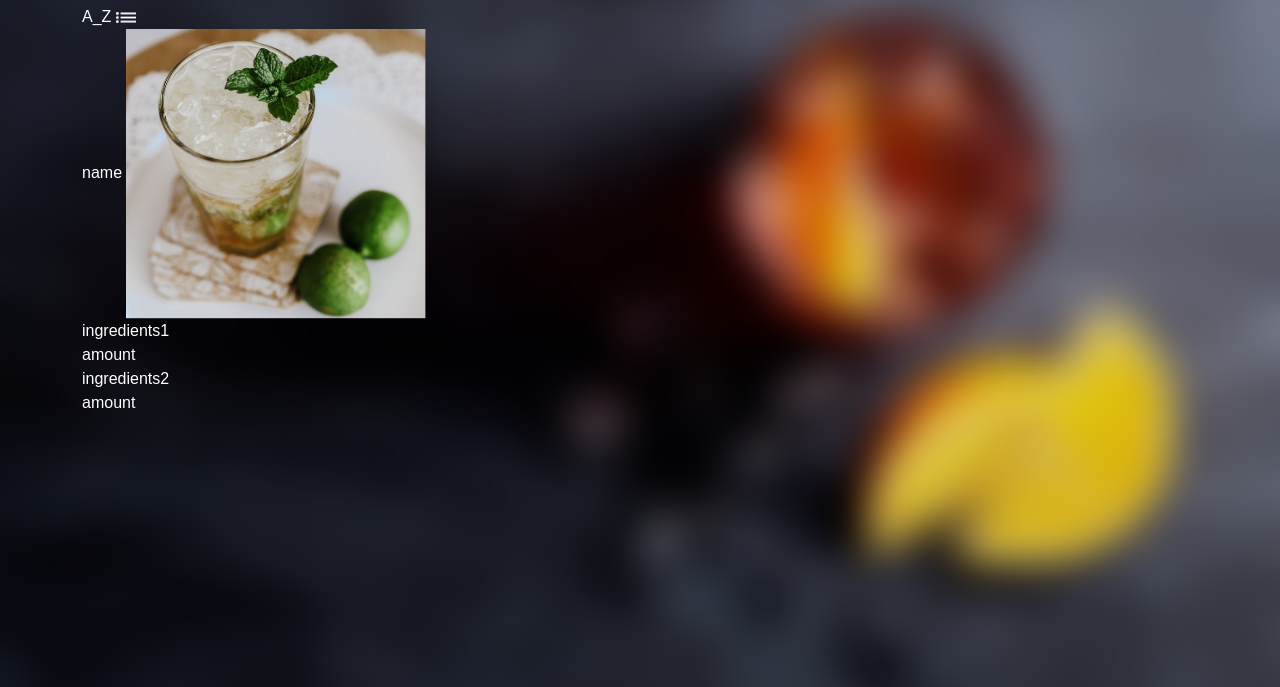
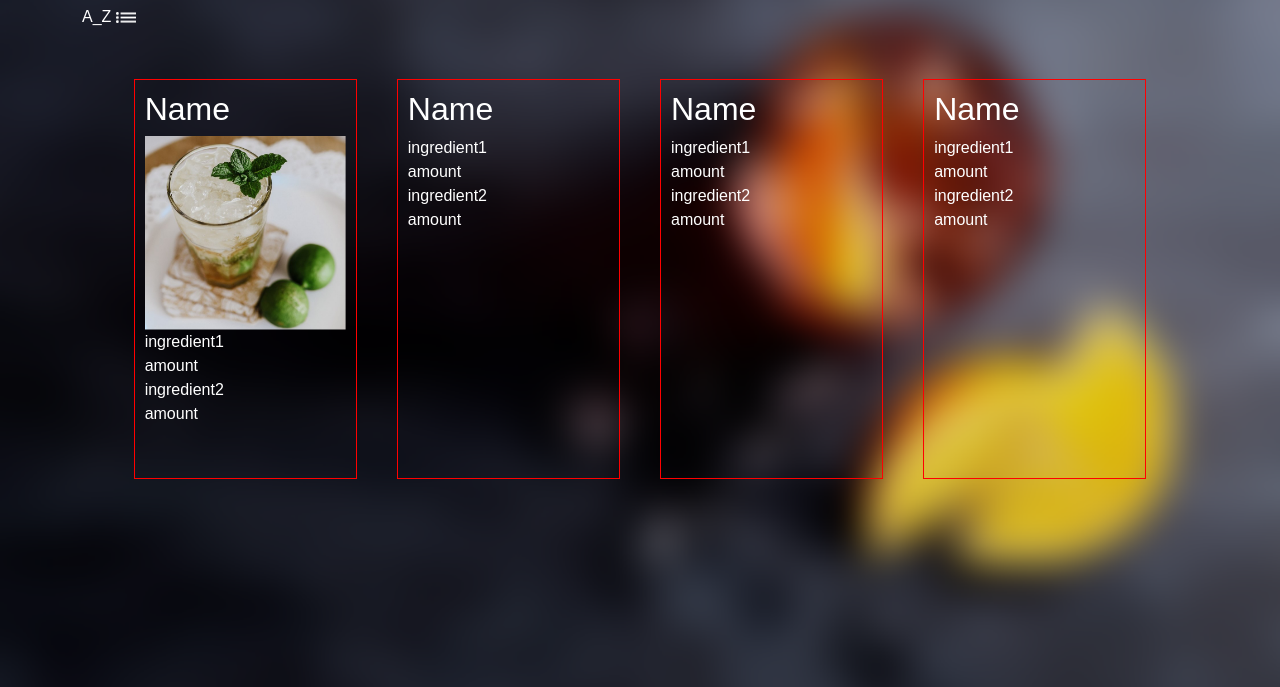
Before and after one commit to EHB-MCT/web2-frontend-AndyHuizenga, a website built with webpack: page docs/allDrinks.html in a window 1280 px wide. Shown: the part 113-800 px from the top of the page. Built offline with nearby package versions, Linux system fonts and the light colour scheme; no server answers.

Commit message:
PageAlldrinks
Create for collums

```diff
--- a/docs/allDrinks.html
+++ b/docs/allDrinks.html
@@ -31,21 +31,44 @@
                 <span><img src="./images/icons/viewList.png" alt="viewList" width="20px"></span>
             </div>
             <div id="allDrinks">
-                <article>
-                    <label for="img">name</label>
-                    <img src="./images/drinks/drinkMoijito.png" width="300px" alt="">
-                    <div id='Content'>
-                        <div class="ingredients">
-                            <p>ingredients1</p>
-                            <p>amount</p>
 
-                            <p>ingredients2</p>
-                            <p>amount</p>
-                        </div>
 
+                <div class="row4">
+                    <div>
+                        <h2>Name</h2>
+                        <img id="imageDrinkSquare" src="./images/drinks/drinkMoijito.png" alt="" style="width: 100%">
+                        <p>ingredient1</p>
+                        <span>amount</span>
+                        <p>ingredient2</p>
+                        <span>amount</span>
                     </div>
+                    <div>
+                        <h2>Name</h2>
+                        <p>ingredient1</p>
+                        <span>amount</span>
+                        <p>ingredient2</p>
+                        <span>amount</span>
+                    </div>
+                    <div>
+                        <h2>Name</h2>
+                        <p>ingredient1</p>
+                        <span>amount</span>
+                        <p>ingredient2</p>
+                        <span>amount</span>
+                    </div>
+                    <div>
+                        <h2>Name</h2>
+                        <p>ingredient1</p>
+                        <span>amount</span>
+                        <p>ingredient2</p>
+                        <span>amount</span>
+                    </div>
+                </div>
 
-                </article>
+
+
+
+
             </div>
 
 
--- a/docs/css/main.css
+++ b/docs/css/main.css
@@ -3,13 +3,14 @@ body {
     color: white;
     font-family: Helvetica;
     background-size: cover;
-    background-image: blur(255px);
+
 }
 
 p {
     margin: 0;
     padding: 0;
 }
+
 
 #header_el {
 
@@ -241,3 +242,46 @@ body {
 #about_content h1 {
     margin-bottom: 20px;
 }
+
+
+#allDrinks {
+    margin-top: 50px;
+}
+
+/* Create four equal columns that floats next to each other */
+#column4 {
+    border: 1px solid red;
+    background-color: red;
+    width: 20%;
+    padding: 10px;
+    height: 300px;
+    margin-left: 20px;
+    margin-right: 20px;
+    /* Should be removed. Only for demonstration */
+}
+
+/* Clear floats after the columns */
+.row4:after {
+    content: "";
+    display: table;
+    clear: both;
+}
+
+.row4 {
+    display: flex;
+    justify-content: center;
+    margin-top: 20px;
+
+}
+
+.row4>div {
+    border: 1px solid red;
+    background-color: none;
+    width: 20%;
+    padding: 10px;
+    height: 400px;
+    margin-left: 20px;
+    margin-right: 20px;
+}
+
+#imageDrinkSquare {}
--- a/src/index.js
+++ b/src/index.js
@@ -1,23 +1,71 @@
-async function loadUser(user) {
-    const response = await fetchUser("https://web2-courseproject-andyh.herokuapp.com/users");
+//GET USERS
+
+async function loadUsers() {
+    const response = await fetch("https://web2-courseproject-andyh.herokuapp.com/allUsers");
     const users = await response.json();
-
     return users;
 
 
 }
-
-
 document.addEventListener('DOMContentLoaded', async () => {
     let users = [];
 
     try {
-        const user = await loadUser();
+        users = await loadUsers();
+
 
     } catch (e) {
-        console.log("Error")
+        console.log("Error");
         console.log(e);
     }
 
     console.log(users);
 })
+
+//GET FAVORITE DRINKS
+
+async function loadDrinks() {
+    const response = await fetch("https://web2-courseproject-andyh.herokuapp.com/favoriteDrinks");
+    const allDrinks = await response.json();
+    return allDrinks;
+
+
+}
+document.addEventListener('DOMContentLoaded', async () => {
+    let favoriteDrinks = [];
+
+    try {
+        favoriteDrinks = await loadDrinks();
+
+
+    } catch (e) {
+        console.log("Error");
+        console.log(e);
+    }
+
+    console.log(favoriteDrinks);
+})
+
+//GET API
+
+async function getcocktails() {
+    const response = await fetch("");
+    const users = await response.json();
+    return users;
+
+
+}
+document.addEventListener('DOMContentLoaded', async () => {
+    let drinks = [];
+
+    try {
+        drinks = await getcocktails();
+
+
+    } catch (e) {
+        console.log("Error");
+        console.log(e);
+    }
+
+    console.log(drinks);
+})
```
Also changed, not shown: 1 other file.
